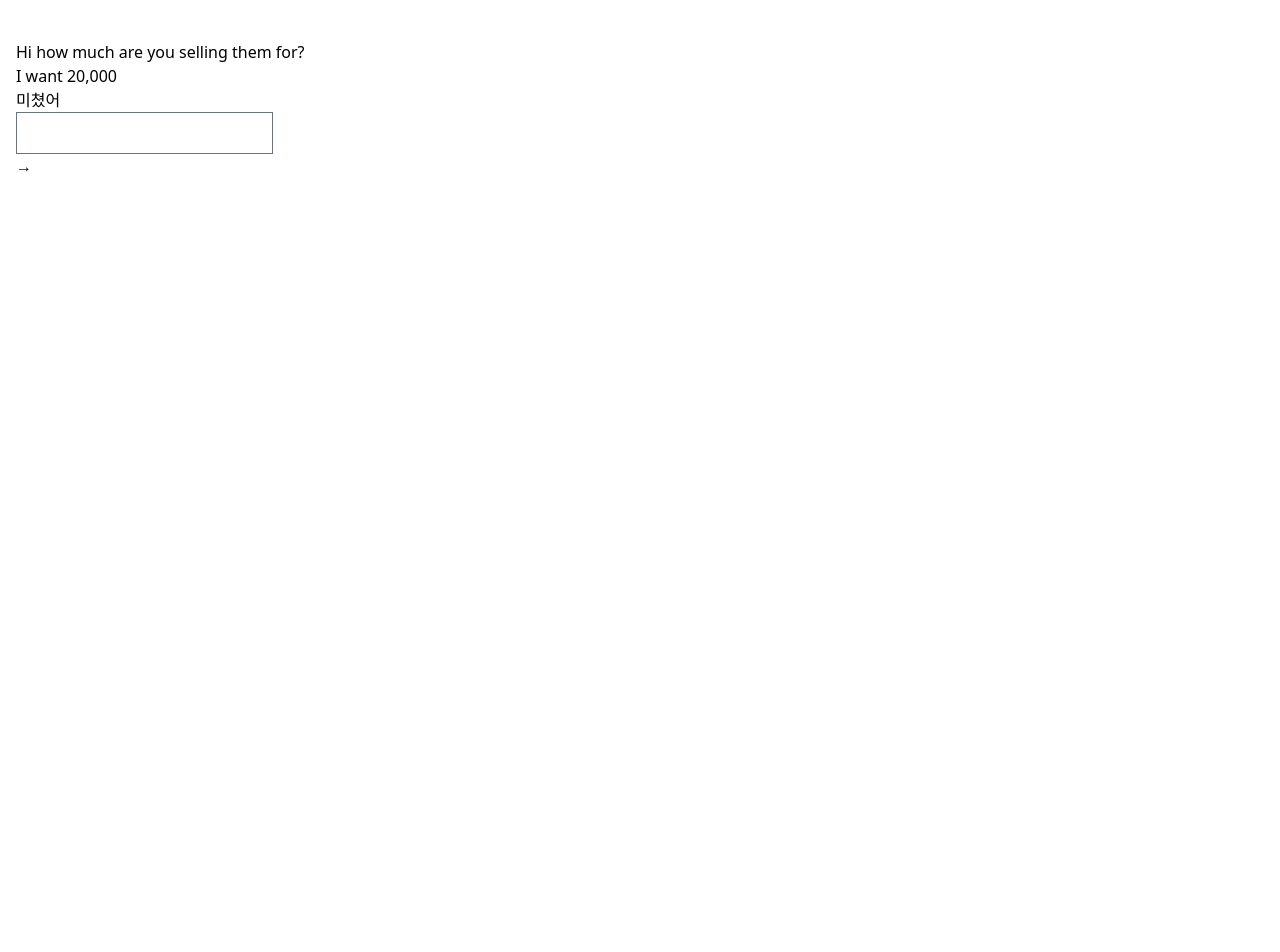
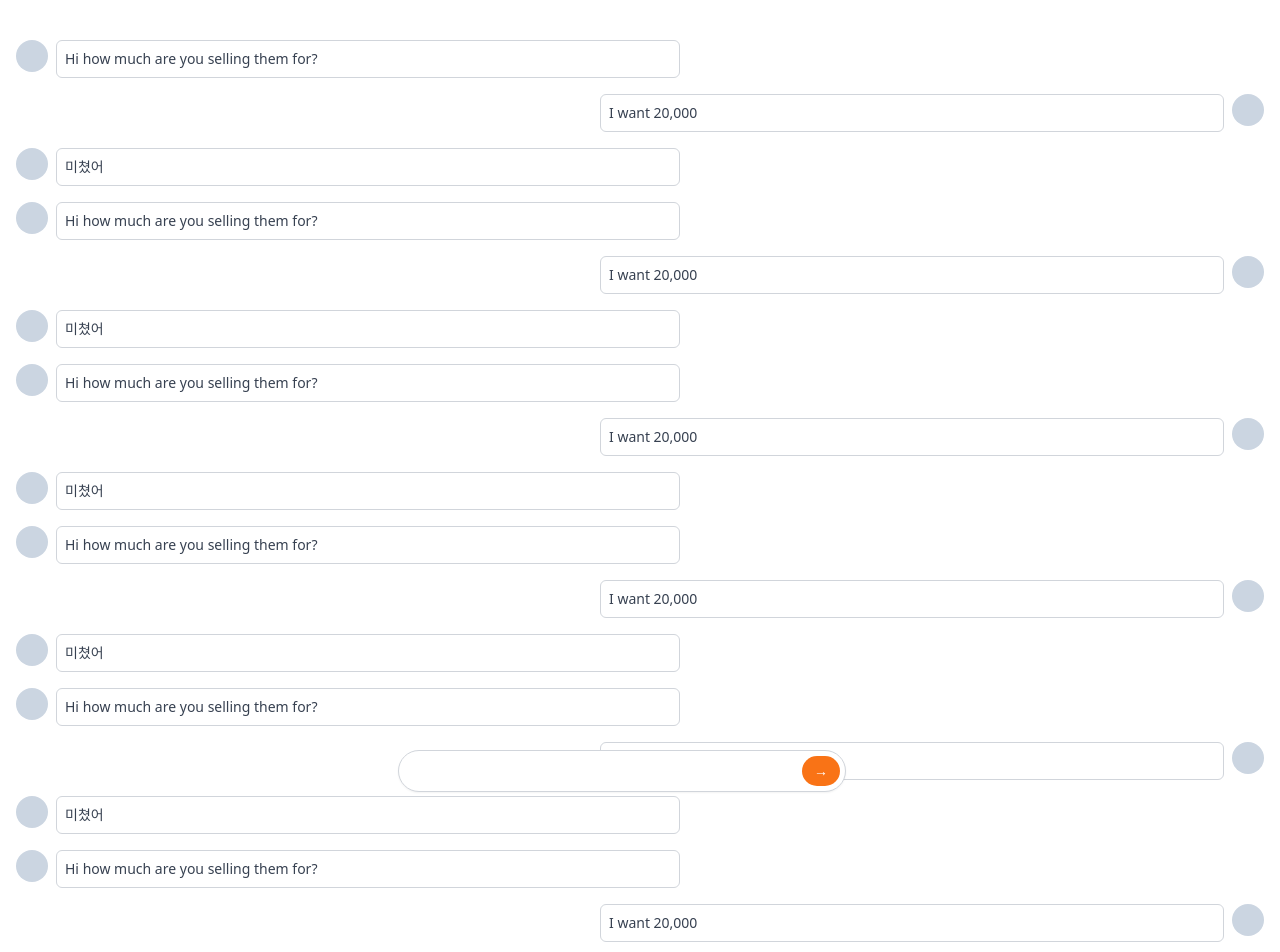
Before and after one commit to ryugibo/nomad-carrot-market, a Next.js app: page /chats/1 in a window 1280 px wide. Shown: the top 952 px of the page. Before the commit the page ends 800 px from the top, so only its background shows below. Built offline with nearby package versions, Linux system fonts and the light colour scheme.

Commit message:
:memo: #5.9 | Chat Detail / 2

```diff
--- a/pages/chats/[id].tsx
+++ b/pages/chats/[id].tsx
@@ -2,24 +2,143 @@
 
 const ChatDetail: NextPage = () => {
   return (
-    <div className="py-10 px-4">
-      <div>
-        <div />
-        <div>Hi how much are you selling them for?</div>
+    <div className="space-y-4 py-10 px-4">
+      <div className="flex items-start space-x-2">
+        <div className="h-8 w-8 rounded-full bg-slate-300" />
+        <div className="w-1/2 rounded-md border border-gray-300 p-2 text-sm text-gray-700">
+          <p>Hi how much are you selling them for?</p>
+        </div>
       </div>
-      <div>
-        <div />
-        <div>I want 20,000</div>
+      <div className="flex flex-row-reverse items-start space-x-2 space-x-reverse">
+        <div className="h-8 w-8 rounded-full bg-slate-300" />
+        <div className="w-1/2 rounded-md border border-gray-300 p-2 text-sm text-gray-700">
+          <p>I want 20,000</p>
+        </div>
       </div>
-      <div>
-        <div />
-        <div>미쳤어</div>
+      <div className="flex items-start space-x-2">
+        <div className="h-8 w-8 rounded-full bg-slate-300" />
+        <div className="w-1/2 rounded-md border border-gray-300 p-2 text-sm text-gray-700">
+          <p>미쳤어</p>
+        </div>
       </div>
-      <div>
-        <div>
-          <input type="text" />
-          <div>
-            <span>&rarr;</span>
+      <div className="flex items-start space-x-2">
+        <div className="h-8 w-8 rounded-full bg-slate-300" />
+        <div className="w-1/2 rounded-md border border-gray-300 p-2 text-sm text-gray-700">
+          <p>Hi how much are you selling them for?</p>
+        </div>
+      </div>
+      <div className="flex flex-row-reverse items-start space-x-2 space-x-reverse">
+        <div className="h-8 w-8 rounded-full bg-slate-300" />
+        <div className="w-1/2 rounded-md border border-gray-300 p-2 text-sm text-gray-700">
+          <p>I want 20,000</p>
+        </div>
+      </div>
+      <div className="flex items-start space-x-2">
+        <div className="h-8 w-8 rounded-full bg-slate-300" />
+        <div className="w-1/2 rounded-md border border-gray-300 p-2 text-sm text-gray-700">
+          <p>미쳤어</p>
+        </div>
+      </div>
+      <div className="flex items-start space-x-2">
+        <div className="h-8 w-8 rounded-full bg-slate-300" />
+        <div className="w-1/2 rounded-md border border-gray-300 p-2 text-sm text-gray-700">
+          <p>Hi how much are you selling them for?</p>
+        </div>
+      </div>
+      <div className="flex flex-row-reverse items-start space-x-2 space-x-reverse">
+        <div className="h-8 w-8 rounded-full bg-slate-300" />
+        <div className="w-1/2 rounded-md border border-gray-300 p-2 text-sm text-gray-700">
+          <p>I want 20,000</p>
+        </div>
+      </div>
+      <div className="flex items-start space-x-2">
+        <div className="h-8 w-8 rounded-full bg-slate-300" />
+        <div className="w-1/2 rounded-md border border-gray-300 p-2 text-sm text-gray-700">
+          <p>미쳤어</p>
+        </div>
+      </div>
+      <div className="flex items-start space-x-2">
+        <div className="h-8 w-8 rounded-full bg-slate-300" />
+        <div className="w-1/2 rounded-md border border-gray-300 p-2 text-sm text-gray-700">
+          <p>Hi how much are you selling them for?</p>
+        </div>
+      </div>
+      <div className="flex flex-row-reverse items-start space-x-2 space-x-reverse">
+        <div className="h-8 w-8 rounded-full bg-slate-300" />
+        <div className="w-1/2 rounded-md border border-gray-300 p-2 text-sm text-gray-700">
+          <p>I want 20,000</p>
+        </div>
+      </div>
+      <div className="flex items-start space-x-2">
+        <div className="h-8 w-8 rounded-full bg-slate-300" />
+        <div className="w-1/2 rounded-md border border-gray-300 p-2 text-sm text-gray-700">
+          <p>미쳤어</p>
+        </div>
+      </div>
+      <div className="flex items-start space-x-2">
+        <div className="h-8 w-8 rounded-full bg-slate-300" />
+        <div className="w-1/2 rounded-md border border-gray-300 p-2 text-sm text-gray-700">
+          <p>Hi how much are you selling them for?</p>
+        </div>
+      </div>
+      <div className="flex flex-row-reverse items-start space-x-2 space-x-reverse">
+        <div className="h-8 w-8 rounded-full bg-slate-300" />
+        <div className="w-1/2 rounded-md border border-gray-300 p-2 text-sm text-gray-700">
+          <p>I want 20,000</p>
+        </div>
+      </div>
+      <div className="flex items-start space-x-2">
+        <div className="h-8 w-8 rounded-full bg-slate-300" />
+        <div className="w-1/2 rounded-md border border-gray-300 p-2 text-sm text-gray-700">
+          <p>미쳤어</p>
+        </div>
+      </div>
+      <div className="flex items-start space-x-2">
+        <div className="h-8 w-8 rounded-full bg-slate-300" />
+        <div className="w-1/2 rounded-md border border-gray-300 p-2 text-sm text-gray-700">
+          <p>Hi how much are you selling them for?</p>
+        </div>
+      </div>
+      <div className="flex flex-row-reverse items-start space-x-2 space-x-reverse">
+        <div className="h-8 w-8 rounded-full bg-slate-300" />
+        <div className="w-1/2 rounded-md border border-gray-300 p-2 text-sm text-gray-700">
+          <p>I want 20,000</p>
+        </div>
+      </div>
+      <div className="flex items-start space-x-2">
+        <div className="h-8 w-8 rounded-full bg-slate-300" />
+        <div className="w-1/2 rounded-md border border-gray-300 p-2 text-sm text-gray-700">
+          <p>미쳤어</p>
+        </div>
+      </div>
+      <div className="flex items-start space-x-2">
+        <div className="h-8 w-8 rounded-full bg-slate-300" />
+        <div className="w-1/2 rounded-md border border-gray-300 p-2 text-sm text-gray-700">
+          <p>Hi how much are you selling them for?</p>
+        </div>
+      </div>
+      <div className="flex flex-row-reverse items-start space-x-2 space-x-reverse">
+        <div className="h-8 w-8 rounded-full bg-slate-300" />
+        <div className="w-1/2 rounded-md border border-gray-300 p-2 text-sm text-gray-700">
+          <p>I want 20,000</p>
+        </div>
+      </div>
+      <div className="flex items-start space-x-2">
+        <div className="h-8 w-8 rounded-full bg-slate-300" />
+        <div className="w-1/2 rounded-md border border-gray-300 p-2 text-sm text-gray-700">
+          <p>미쳤어</p>
+        </div>
+      </div>
+      <div className="fixed inset-x-9 bottom-2 left-0 right-9 mx-auto w-full max-w-md">
+        <div className="relative flex items-center">
+          <input
+            type="text"
+            className="w-full rounded-full border-gray-300 pr-12 shadow-sm focus:border-orange-500 focus:outline-none focus:ring-orange-500"
+          />
+          <div className="absolute inset-y-0 right-0 flex py-1.5 pr-1.5">
+            <button className="flex cursor-pointer items-center rounded-full bg-orange-500 px-3 text-sm text-white hover:bg-orange-600 focus:outline-none focus:ring-2 focus:ring-orange-500 focus:ring-offset-2">
+              &rarr;
+            </button>
           </div>
         </div>
       </div>
```
